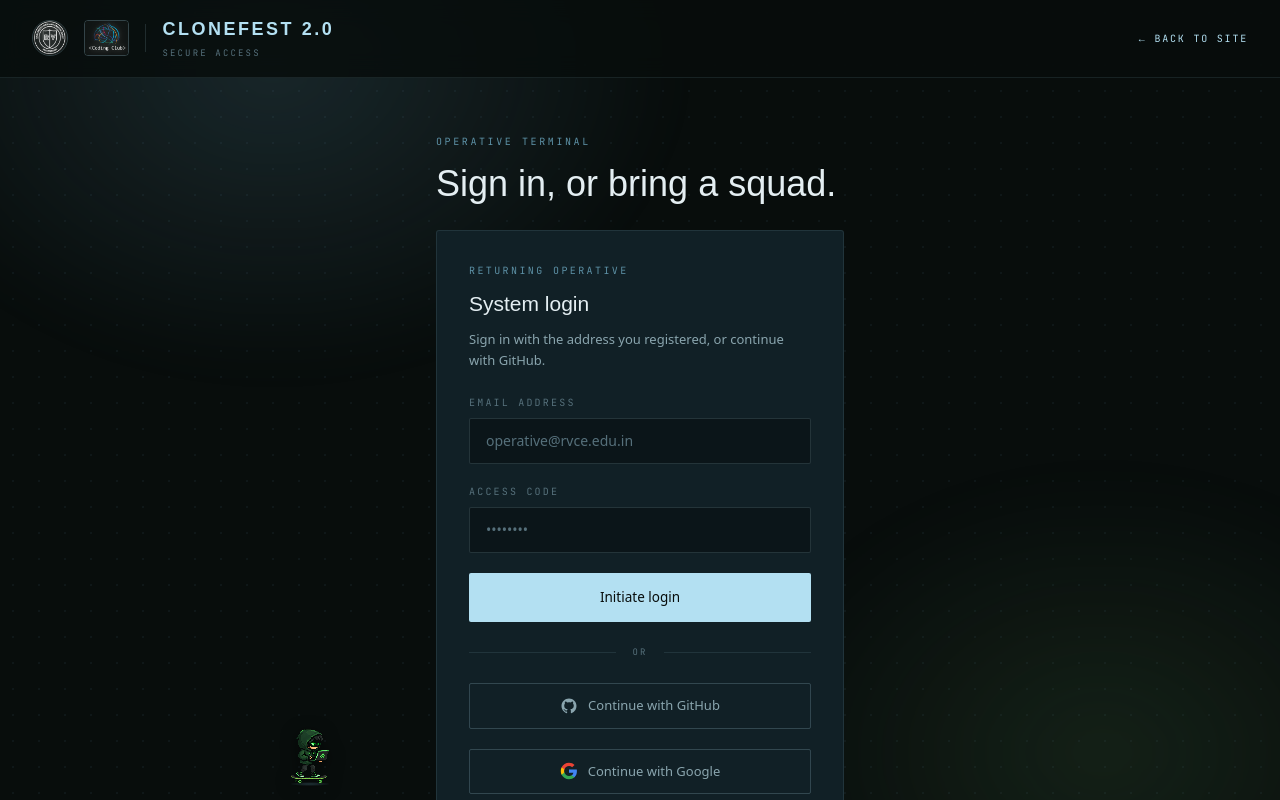
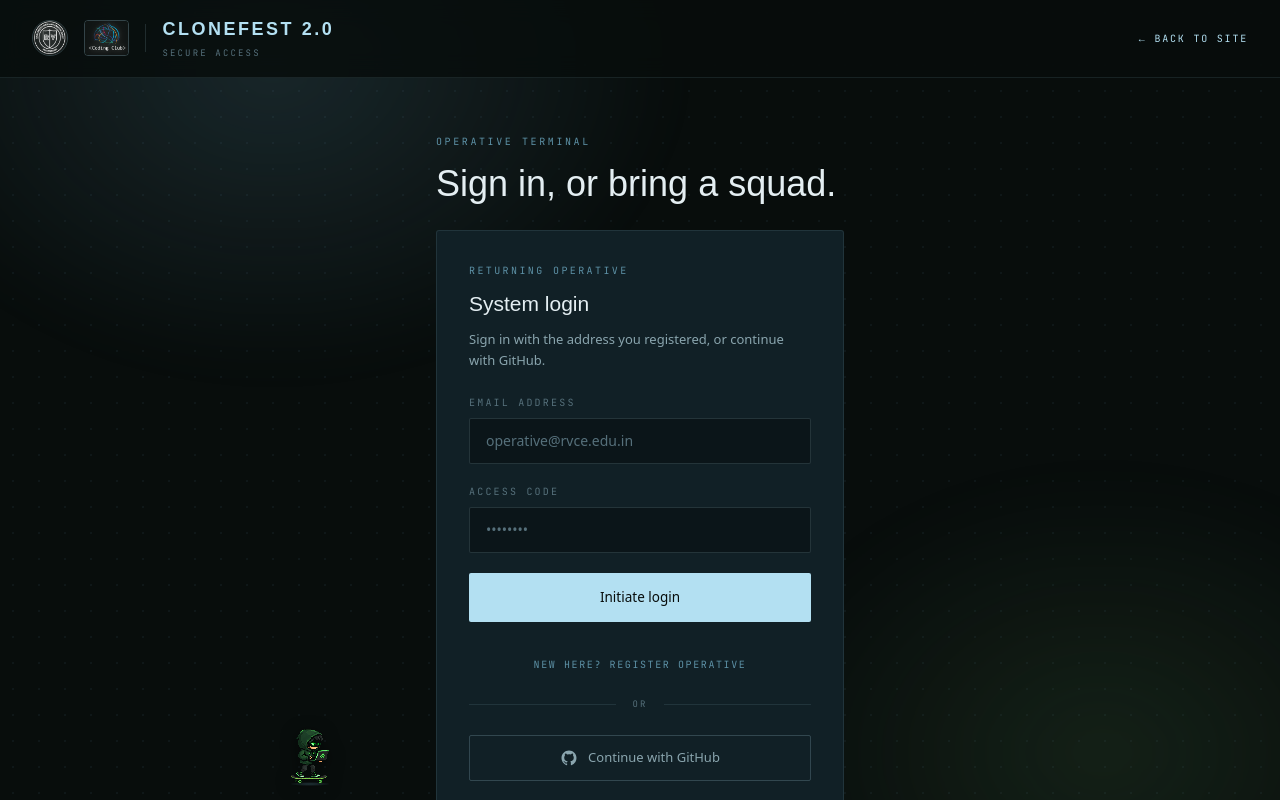
Before and after one commit to Code-with-Prabhjot/clonefest-2.0-website, a React (Vite) app: page /auth in a window 1280 px wide. Shown: the top 800 px of the page. Built offline with nearby package versions, Linux system fonts and the light colour scheme; no server answers; a web font is replaced by a local one.

Commit message:
Add email sign-up form and update FAQ section

```diff
--- a/src/components/auth/LoginForm.jsx
+++ b/src/components/auth/LoginForm.jsx
@@ -3,20 +3,35 @@ import { supabase } from '../../lib/supabase';
 import { FIELD, GHOST, LABEL, PRIMARY, FormError, FormHead } from './authStyles';
 
 export default function LoginForm() {
+  const [isSignUp, setIsSignUp] = useState(false);
   const [email, setEmail] = useState('');
   const [password, setPassword] = useState('');
   const [loading, setLoading] = useState(false);
   const [error, setError] = useState(null);
 
-  const handleLogin = async (e) => {
+  const handleAuth = async (e) => {
     e.preventDefault();
     setLoading(true);
     setError(null);
-    const { error } = await supabase.auth.signInWithPassword({
-      email,
-      password,
-    });
-    if (error) setError(error.message);
+
+    if (isSignUp) {
+      const { data, error } = await supabase.auth.signUp({
+        email,
+        password,
+      });
+      if (error) {
+        setError(error.message);
+      } else if (data.user && data.user.identities && data.user.identities.length === 0) {
+        setError('An account with this email already exists.');
+      }
+    } else {
+      const { error } = await supabase.auth.signInWithPassword({
+        email,
+        password,
+      });
+      if (error) setError(error.message);
+    }
+
     // On success AuthPage's onAuthStateChange listener handles the redirect.
     setLoading(false);
   };
@@ -50,14 +65,14 @@ export default function LoginForm() {
   return (
     <>
       <FormHead
-        kicker="Returning operative"
-        title="System login"
-        blurb="Sign in with the address you registered, or continue with GitHub."
+        kicker={isSignUp ? "New operative" : "Returning operative"}
+        title={isSignUp ? "Initialize access" : "System login"}
+        blurb={isSignUp ? "Register your credentials to enter the grid, or continue with GitHub." : "Sign in with the address you registered, or continue with GitHub."}
       />
 
       <FormError>{error}</FormError>
 
-      <form onSubmit={handleLogin} className="space-y-5">
+      <form onSubmit={handleAuth} className="space-y-5">
         <div>
           <label className={LABEL} htmlFor="login-email">Email address</label>
           <input
@@ -85,8 +100,18 @@ export default function LoginForm() {
         </div>
 
         <button type="submit" disabled={loading} className={PRIMARY}>
-          {loading ? 'Authenticating…' : 'Initiate login'}
+          {loading ? 'Authenticating…' : (isSignUp ? 'Register operative' : 'Initiate login')}
         </button>
+
+        <div className="text-center pt-2">
+          <button
+            type="button"
+            onClick={() => { setIsSignUp(!isSignUp); setError(null); }}
+            className="font-jet text-[10px] uppercase tracking-[0.16em] text-[#5D91A6] transition-colors hover:text-[#B3E0F2]"
+          >
+            {isSignUp ? 'Already registered? System login' : 'New here? Register operative'}
+          </button>
+        </div>
 
         <div className="flex items-center gap-4 py-1">
           <span className="h-px flex-1 bg-[#B3E0F2]/10" />
--- a/src/components/landing/FAQModal.jsx
+++ b/src/components/landing/FAQModal.jsx
@@ -2,10 +2,10 @@ import { motion } from "framer-motion";
 
 const faqs = [
   { q: "What is CloneFest?", a: "CloneFest is a cyberpunk-themed hackathon where you build and break modern web tech." },
-  { q: "Who can participate?", a: "Any student with a passion for coding. You can fly solo or form a squad of up to 4 members." },
+  { q: "Who can participate?", a: "The 2025-2029 batch (upcoming second-year students)." },
   { q: "How much does it cost?", a: "Zero. Participation is completely free." },
-  { q: "What if I don't have a team?", a: "No problem! You can register individually and we'll help you find a squad, or you can conquer the grid alone." },
-  { q: "Where is the event located?", a: "CloneFest is a hybrid event. You can participate online from anywhere in the world or join us at our physical HQ if you're local." }
+  { q: "What if I don't have a team?", a: "No problem! We'll help you find a squad." },
+  { q: "Where is the event located?", a: "The event is hybrid, you can participate from anywhere." }
 ];
 
 export default function FAQModal({ isOpen, onClose }) {
@@ -42,12 +42,6 @@ export default function FAQModal({ isOpen, onClose }) {
           ))}
         </div>
 
-        {/* Support Footer */}
-        <div className="mt-8 pt-4 border-t border-[#5D91A6]/20">
-          <p className="text-gray-400 text-sm font-mono text-center">
-            System failure? Contact <a href="mailto:admin@clonefest.com" className="text-[#00F0FF] hover:underline">admin@clonefest.com</a> or query the admins on our <a href="#" className="text-[#00FF00] hover:underline">Discord</a>.
-          </p>
-        </div>
       </motion.div>
     </div>
   );
```
Also changed, not shown: 1 other file (tests, documents, lock files or other folders).
